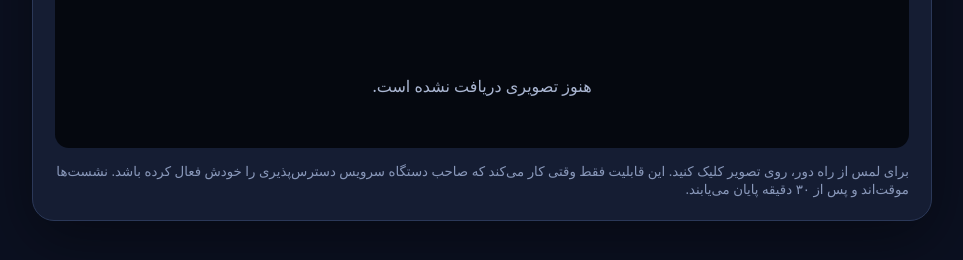
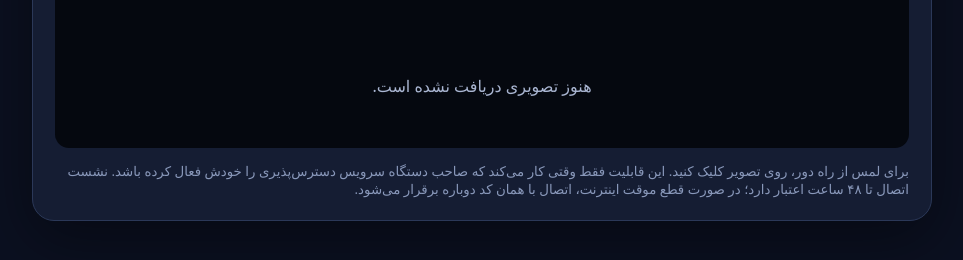
Before and after one commit to Amir778724/-NEXA-REMOTE-V4, a website: page worker/public/viewer.html in a window 1280 px wide. Shown: the part 458-718 px from the top of the page, without its empty margins (158-1121 px from the left). Drawn offline with Linux system fonts and the light colour scheme.

Commit message:
Update remote viewer session duration guidance

```diff
--- a/worker/public/viewer.html
+++ b/worker/public/viewer.html
@@ -26,7 +26,7 @@ small{display:block;margin-top:14px;color:#8998ba}
 <div class="row"><input id="code" inputmode="numeric" maxlength="8" placeholder="کد ۸ رقمی" aria-label="کد اتصال"><button id="connect">اتصال</button><button id="disconnect" disabled>قطع اتصال</button></div>
 <div id="status" role="status">آماده اتصال</div>
 <div class="frame"><img id="screen" alt="تصویر زنده دستگاه" hidden><span id="empty" class="muted">هنوز تصویری دریافت نشده است.</span></div>
-<small>برای لمس از راه دور، روی تصویر کلیک کنید. این قابلیت فقط وقتی کار می‌کند که صاحب دستگاه سرویس دسترس‌پذیری را خودش فعال کرده باشد. نشست‌ها موقت‌اند و پس از ۳۰ دقیقه پایان می‌یابند.</small>
+<small>برای لمس از راه دور، روی تصویر کلیک کنید. این قابلیت فقط وقتی کار می‌کند که صاحب دستگاه سرویس دسترس‌پذیری را خودش فعال کرده باشد. نشست اتصال تا ۴۸ ساعت اعتبار دارد؛ در صورت قطع موقت اینترنت، اتصال با همان کد دوباره برقرار می‌شود.</small>
 </main>
 <script>
 const code=document.querySelector('#code'), connect=document.querySelector('#connect'), disconnect=document.querySelector('#disconnect'), statusEl=document.querySelector('#status'), screen=document.querySelector('#screen'), empty=document.querySelector('#empty');
```
